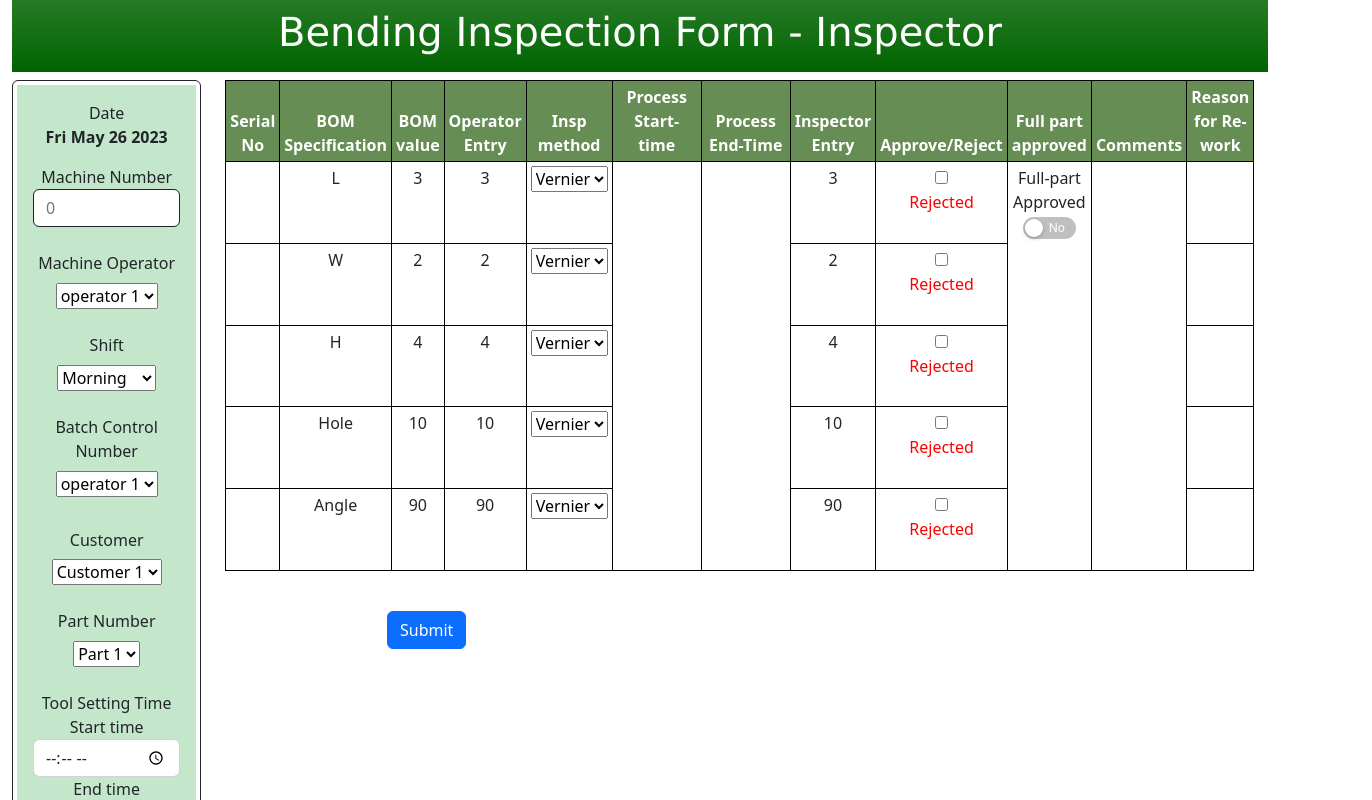
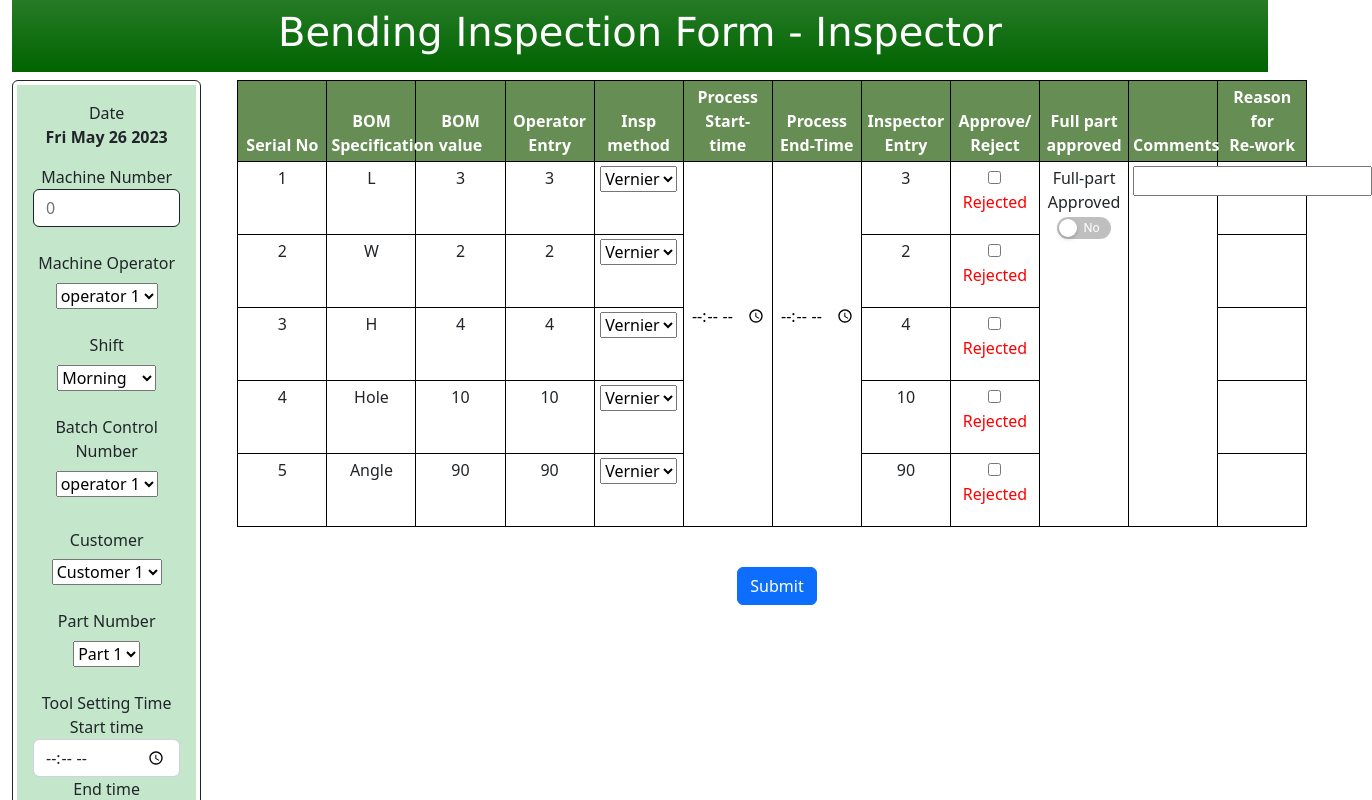
Before and after one commit to GopalaGovindharaju/DXSO-ACE-project, a React (Create React App) app: page /inspector in a window 1280 px wide. Shown: the top 800 px of the page, 1372 px wide, since content can reach past the window. Built offline with nearby package versions, Linux system fonts and the light colour scheme; a web font is replaced by a local one.

Commit message:
component2 updated

```diff
--- a/src/component2/table2.js
+++ b/src/component2/table2.js
@@ -3,7 +3,13 @@ import './table2.css';
 import JobDetailsForm from './jobd.js';
 import { useState } from "react";
 import Box from "./box";
+import { useNavigate } from "react-router-dom";
+function handleInspectionButtonClick(navigate) {
+  navigate("/inspection");
+}
+
 function Table() {
+  const navigate = useNavigate();
     const [showJobDetails, setShowJobDetails] = useState(false);
 
     const handleJobDetailsButtonClick = () => {
@@ -56,7 +62,7 @@ function Table() {
                 <td>1</td>
                 <td>1</td>
                 <td>
-                  <input type="button" value="Inspection" id="bl" />
+                  <input type="button" value="Inspection" id="bl" onClick={() => handleInspectionButtonClick(navigate)}/>
                 </td>
                 <td>
                   <input type="button" value="View/Update job" id="bl" onClick={handleJobDetailsButtonClick} />
@@ -74,7 +80,9 @@ function Table() {
                 <td>2</td>
                 <td>1</td>
                 <td>1</td>
-                <td><input type="button" value="Inspection" id="bl"></input></td>
+                <td>
+                  <input type="button" value="Inspection" id="bl" onClick={() => handleInspectionButtonClick(navigate)}/>
+                </td>
                 <td><input type="button" value="View/Update job" id="bl" onClick={handleJobDetailsButtonClick}></input></td>
               </tr>
               <tr>
@@ -89,7 +97,9 @@ function Table() {
                 <td>2</td>
                 <td>1</td>
                 <td>1</td>
-                <td><input type="button" value="Inspection" id="bl"></input></td>
+                <td>
+                  <input type="button" value="Inspection" id="bl" onClick={() => handleInspectionButtonClick(navigate)}/>
+                </td>
                 <td><input type="button" value="View/Update job" id="bl" onClick={handleJobDetailsButtonClick}></input></td>
               </tr>
               <tr>
@@ -104,7 +114,9 @@ function Table() {
                 <td>2</td>
                 <td>1</td>
                 <td>1</td>
-                <td><input type="button" value="Inspection" id="bl"></input></td>
+                <td>
+                  <input type="button" value="Inspection" id="bl" onClick={() => handleInspectionButtonClick(navigate)}/>
+                </td>
                 <td><input type="button" value="View/Update job" id="bl" onClick={handleJobDetailsButtonClick}></input></td>
               </tr>
               <tr>
@@ -119,7 +131,9 @@ function Table() {
                 <td>2</td>
                 <td>1</td>
                 <td>1</td>
-                <td><input type="button" value="Inspection" id="bl"></input></td>
+                <td>
+                  <input type="button" value="Inspection" id="bl" onClick={() => handleInspectionButtonClick(navigate)}/>
+                </td>
                 <td><input type="button" value="View/Update job" id="bl" onClick={handleJobDetailsButtonClick}></input></td>
               </tr>
               <tr>
@@ -134,7 +148,9 @@ function Table() {
                 <td>2</td>
                 <td>1</td>
                 <td>1</td>
-                <td><input type="button" value="Inspection" id="bl"></input></td>
+                <td>
+                  <input type="button" value="Inspection" id="bl" onClick={() => handleInspectionButtonClick(navigate)}/>
+                </td>
                 <td><input type="button" value="View/Update job" id="bl" onClick={handleJobDetailsButtonClick}></input></td>
               </tr>
             </tbody>
--- a/src/component4/Table.css
+++ b/src/component4/Table.css
@@ -1,51 +1,47 @@
-.custom-lbox{
+.custom-lbox {
     background: whitesmoke;
     font-family: verdana;
     font-weight: bold;
   }
 
-.customcol{
-    width: 100px;
-    margin-right: 3px;
+  #gg {
+    width: 1070px;
+    table-layout: fixed;
+  }
+  #commentstext{
+    width: auto;
+  }
+  .custom-table {
+    background-color: #517e3ce0;
   }
 
-.customtable {
-    border-collapse: collapse;
+  .tb1 {
+    margin: none;
+    border: none;
+    height: 300px;
+    width: 100%;
+    text-align: center;
   }
 
-.tb1{
-    margin:none;
-    padding: 5px 10px;
-    border: none;
-    width: 80px;
-    height: 400px;
+  #finalsubmit {
+    margin-left: 500px;
   }
 
   table tr:nth-child(even) {
     background-color: rgb(255, 255, 255);
   }
 
-.custom-tab{
-    height: 20px;
-}
-
-.custom-card-color{
+  .custom-card-color {
     background-color: rgb(196, 231, 204);
   }
 
-.custom-table{
-    background-color:#517e3ce0;
+  .custom-tb,
+  .custom-tb2 {
+    border-color: black;
   }
 
-.custom-tb{
-    border-width: 2px;
+  .table th,
+  table tr,
+  table td {
     border-color: black;
   }
-.table th, table tr, table td{
-    border-color: black;
-
-}
-
-.custom-tb2{
-    border-color: black;
-}
--- a/src/component4/Table.js
+++ b/src/component4/Table.js
@@ -16,7 +16,7 @@ function Table(){
     return(
         <div class="container">
 
-          <table class="table table-bordered table-sm">
+          <table class="table table-bordered table-sm" id="gg">
                 <thead class="custom-table text-dark">
                 <tr>
                     <th scope="col">Serial No</th>
@@ -25,17 +25,17 @@ function Table(){
                     <th scope="col">Operator Entry</th>
                     <th scope="col">Insp method</th>
                     <th scope="col">Process Start-time</th>
-                    <th scope="col">Process End-Time</th>
+                    <th scope="col">Process<br></br> End-Time</th>
                     <th scope="col">Inspector Entry</th>
-                    <th scope="col">Approve/Reject</th>
+                    <th scope="col">Approve/<br></br>Reject</th>
                     <th scope="col">Full part approved</th>
                     <th scope="col">Comments</th>
-                    <th scope="col"class="col-md">Reason for Re-work</th>
+                    <th scope="col">Reason for<br></br>Re-work</th>
                 </tr>
                 </thead>
                 <tbody>
                 <tr>
-                    <th scope="row">1</th>
+                    <td scope="row">1</td>
                     <td>L</td>
                     <td>3</td>
                     <td>3</td>
@@ -46,17 +46,17 @@ function Table(){
                         <option value="Option 3">protact</option>
                     </select>
                     </td>
-                    <td rowSpan={5}><input type="text" class="tb1" id="tb"></input></td>
-                    <td rowSpan={5}><input type="text" class="tb1" id="tb"></input></td>
+                    <td rowSpan={5}><input type="time" class="tb1" id="tb"></input></td>
+                    <td rowSpan={5}><input type="time" class="tb1" id="tb"></input></td>
                     <td contentEditable="true">3</td>
                     <td contentEditable="true"><CheckboxExample/></td>
                     <td rowSpan={5}><ToggleButton/></td>
-                    <td rowSpan={5}><input type="text" class="tb1" id="tb"></input></td>
+                    <td rowSpan={5}><input type="text" id="commentstext"></input></td>
                     <td contentEditable="true"></td>
                 </tr>
 
                 <tr>
-                    <th scope="row">2</th>
+                    <td scope="row">2</td>
                     <td>W</td>
                     <td>2</td>
                     <td>2</td>
@@ -74,7 +74,7 @@ function Table(){
                 </tr>
 
                 <tr>
-                    <th scope="row">3</th>
+                    <td>3</td>
                     <td>H</td>
                     <td>4</td>
                     <td>4</td>
@@ -92,7 +92,7 @@ function Table(){
                 </tr>
 
                 <tr>
-                    <th scope="row">4</th>
+                    <td scope="row">4</td>
                     <td>Hole</td>
                     <td>10</td>
                     <td>10</td>
@@ -110,7 +110,7 @@ function Table(){
                 </tr>
 
                 <tr>
-                    <th scope="row">5</th>
+                    <td scope="row">5</td>
                     <td>Angle</td>
                     <td>90</td>
                     <td>90</td>
@@ -121,28 +121,17 @@ function Table(){
                         <option value="Option 3">protact</option>
                     </select>
                     </td>
-
                     <td contentEditable="true">90</td>
                     <td contentEditable="true"><CheckboxExample/></td>
                     <td contentEditable="true"></td>
                 </tr>
                 </tbody>
                 </table>
-
-
-
-
         <br></br>
-        <center>
-        <button class="btn btn-primary rounded" onClick={handleSubmitButtonClick}>Submit</button>
+        <button id="finalsubmit" class="btn btn-primary rounded" onClick={handleSubmitButtonClick}>Submit</button>
         {showAnotherTab ?  <Table onButtonClick={handleSubmitButtonClick} /> : null}
-        </center>
-
         <br></br>
-
-
-
-        </div>
+    </div>
 
 );
 }
--- a/src/component4/lbox.js
+++ b/src/component4/lbox.js
@@ -21,12 +21,10 @@ function Lbox() {
                             <label>Date</label>
                             <b><DateComponent/></b>
                         </div>
-
                         <div class="form-group">
                             <label>Machine Number</label>
                             <input placeholder='0' type="number" id="pieces" class="form-control border-dark" required/>
                         </div><br></br>
-
                         <div class="form-input-group">
                             <label class="form-label">Machine Operator</label><br></br>
                             <select name="operator" id="shift form-control" required>
@@ -91,15 +89,9 @@ function Lbox() {
 
                 </div>
             </div>
-
-
             <div class="col-sm-4">
-            <div class="row">
                 <Table />
             </div>
-            </div>
-
-
         </div>
         </div>
     );
```
Lines whose indentation alone changed are shown as unchanged.
